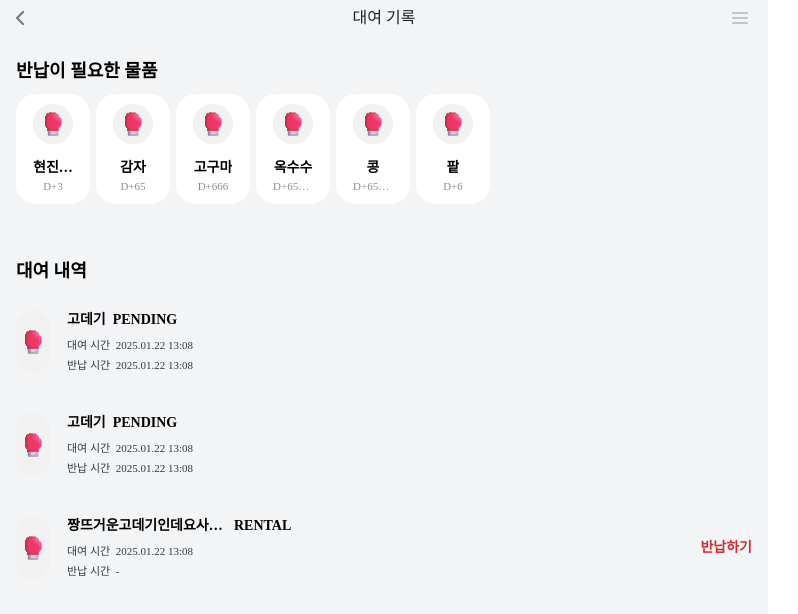
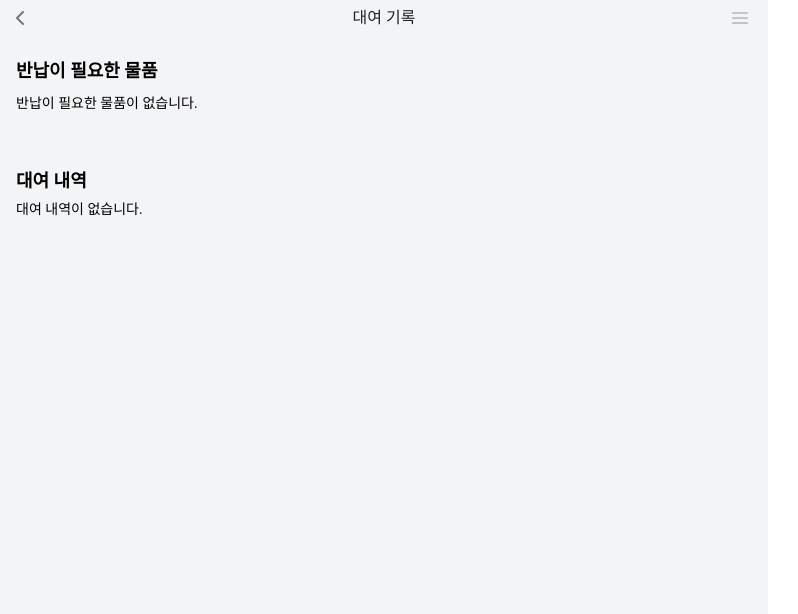
Before and after one commit to billilge/frontend, a Next.js app: page /mobile/history in a window 1280 px wide. Shown: the top 614 px of the page, without its empty margins (0-798 px from the left). Built offline with nearby package versions, Linux system fonts and the light colour scheme.

Commit message:
feat: 데이터가 없을 경우의 디자인 퍼블리싱

```diff
--- a/src/app/mobile/history/page.tsx
+++ b/src/app/mobile/history/page.tsx
@@ -17,57 +17,57 @@ export default function Mobile() {
   // const { showDropdown, hideDropdown, isDropdownVisible } = useDropdown();
 
   const returnItemDummy = [
-    { name: '현진이의 감자', url: '/assets/test.svg', dayCount: 3 },
-    { name: '감자', url: '/assets/test.svg', dayCount: 65 },
-    { name: '고구마', url: '/assets/test.svg', dayCount: 666 },
-    { name: '옥수수', url: '/assets/test.svg', dayCount: 656565 },
-    { name: '콩', url: '/assets/test.svg', dayCount: 6566656 },
-    { name: '팥', url: '/assets/test.svg', dayCount: 6 },
+    // { name: '현진이의 감자', url: '/assets/test.svg', dayCount: 3 },
+    // { name: '감자', url: '/assets/test.svg', dayCount: 65 },
+    // { name: '고구마', url: '/assets/test.svg', dayCount: 666 },
+    // { name: '옥수수', url: '/assets/test.svg', dayCount: 656565 },
+    // { name: '콩', url: '/assets/test.svg', dayCount: 6566656 },
+    // { name: '팥', url: '/assets/test.svg', dayCount: 6 },
   ];
 
   const rentalItemDummy = [
-    {
-      rentalHistoryId: 1,
-      member: {
-        name: '황수민',
-        studentId: '20213102',
-      },
-      item: {
-        itemName: '고데기',
-        imageUrl: '/assets/test.svg',
-      },
-      rentAt: '2025.01.22 13:08',
-      returnedAt: '2025.01.22 13:08',
-      rentalStatus: 'PENDING',
-    },
-    {
-      rentalHistoryId: 2,
-      member: {
-        name: '황수민',
-        studentId: '20213102',
-      },
-      item: {
-        itemName: '고데기',
-        imageUrl: '/assets/test.svg',
-      },
-      rentAt: '2025.01.22 13:08',
-      returnedAt: '2025.01.22 13:08',
-      rentalStatus: 'PENDING',
-    },
-    {
-      rentalHistoryId: 3,
-      member: {
-        name: '황수민',
-        studentId: '20213102',
-      },
-      item: {
-        itemName: '짱뜨거운고데기인데요사실은그게',
-        imageUrl: '/assets/test.svg',
-      },
-      rentAt: '2025.01.22 13:08',
-      returnedAt: '',
-      rentalStatus: 'RENTAL',
-    },
+    // {
+    //   rentalHistoryId: 1,
+    //   member: {
+    //     name: '황수민',
+    //     studentId: '20213102',
+    //   },
+    //   item: {
+    //     itemName: '고데기',
+    //     imageUrl: '/assets/test.svg',
+    //   },
+    //   rentAt: '2025.01.22 13:08',
+    //   returnedAt: '2025.01.22 13:08',
+    //   rentalStatus: 'PENDING',
+    // },
+    // {
+    //   rentalHistoryId: 2,
+    //   member: {
+    //     name: '황수민',
+    //     studentId: '20213102',
+    //   },
+    //   item: {
+    //     itemName: '고데기',
+    //     imageUrl: '/assets/test.svg',
+    //   },
+    //   rentAt: '2025.01.22 13:08',
+    //   returnedAt: '2025.01.22 13:08',
+    //   rentalStatus: 'PENDING',
+    // },
+    // {
+    //   rentalHistoryId: 3,
+    //   member: {
+    //     name: '황수민',
+    //     studentId: '20213102',
+    //   },
+    //   item: {
+    //     itemName: '짱뜨거운고데기인데요사실은그게',
+    //     imageUrl: '/assets/test.svg',
+    //   },
+    //   rentAt: '2025.01.22 13:08',
+    //   returnedAt: '',
+    //   rentalStatus: 'RENTAL',
+    // },
   ];
 
   return (
@@ -77,21 +77,28 @@ export default function Mobile() {
         반납이 필요한 물품
       </div>
       <div className="box-border flex gap-1.5 overflow-auto px-4 py-1">
-        {returnItemDummy.map((item) => (
+        {returnItemDummy.length > 0 ? (
+          returnItemDummy.map((item) => (
             <ReturnItem
               key={item.name}
               name={item.name}
               url={item.url}
               dayCount={item.dayCount}
             />
-        ))}
+          ))
+        ) : (
+          <div className="text-body-2-normal_semi font-medium">
+            반납이 필요한 물품이 없습니다.
+          </div>
+        )}
       </div>
 
       <div className="px-4">
         <div className="pb-1.5 pt-[50px] text-heading-4_M font-semibold">
           대여 내역
         </div>
-        {rentalItemDummy.map((item) => (
+        {rentalItemDummy.length > 0 ? (
+          rentalItemDummy.map((item) => (
             <RentalItem
               key={item.rentalHistoryId}
               item={item.item}
@@ -99,7 +106,12 @@ export default function Mobile() {
               returnAt={item.returnedAt}
               rentalStatus={item.rentalStatus}
             />
-        ))}
+          ))
+        ) : (
+          <div className="text-body-2-normal_semi font-medium">
+            대여 내역이 없습니다.
+          </div>
+        )}
       </div>
       {/* <Dropdown */}
       {/*  actions={dropdownActions} */}
```
Lines whose indentation alone changed are shown as unchanged.
